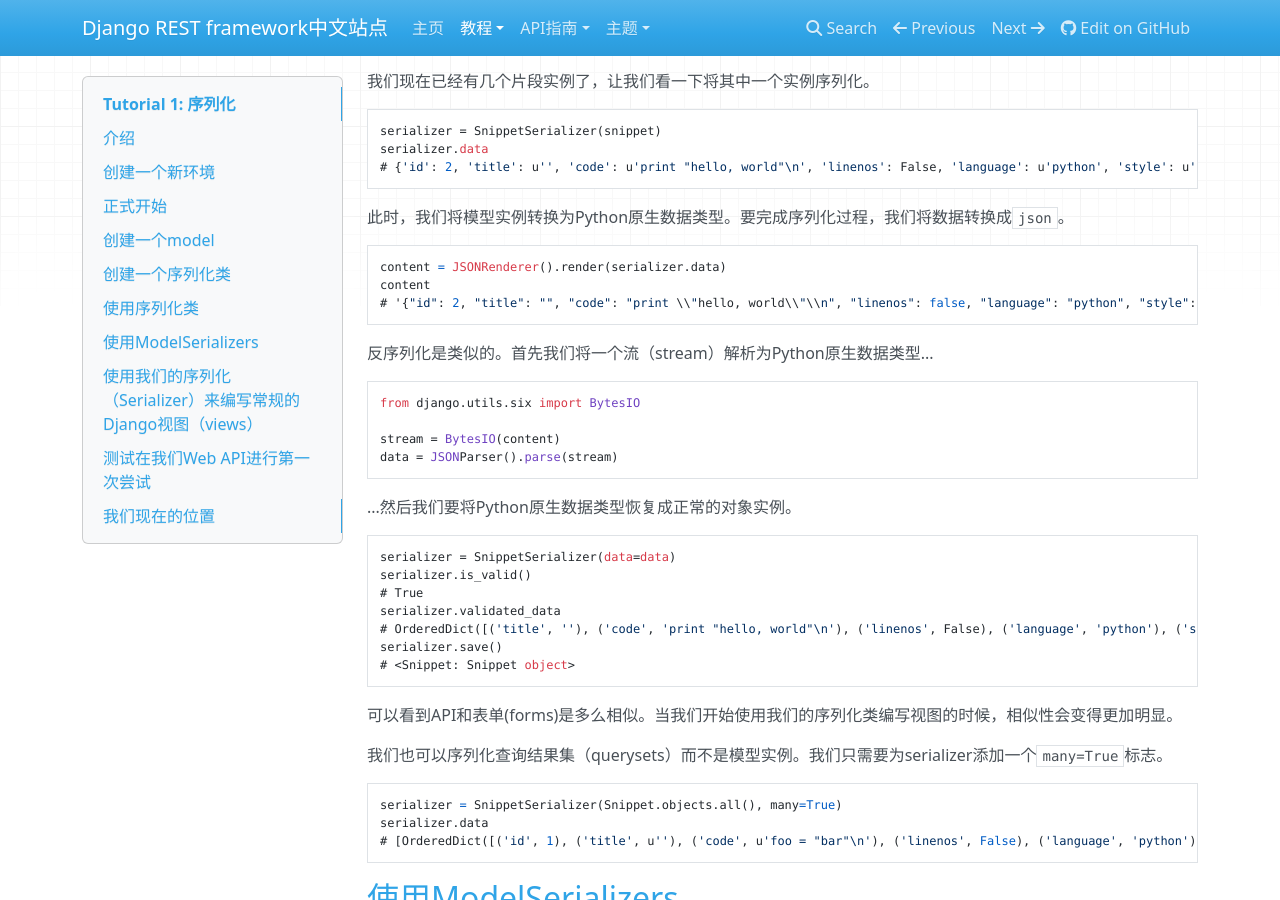
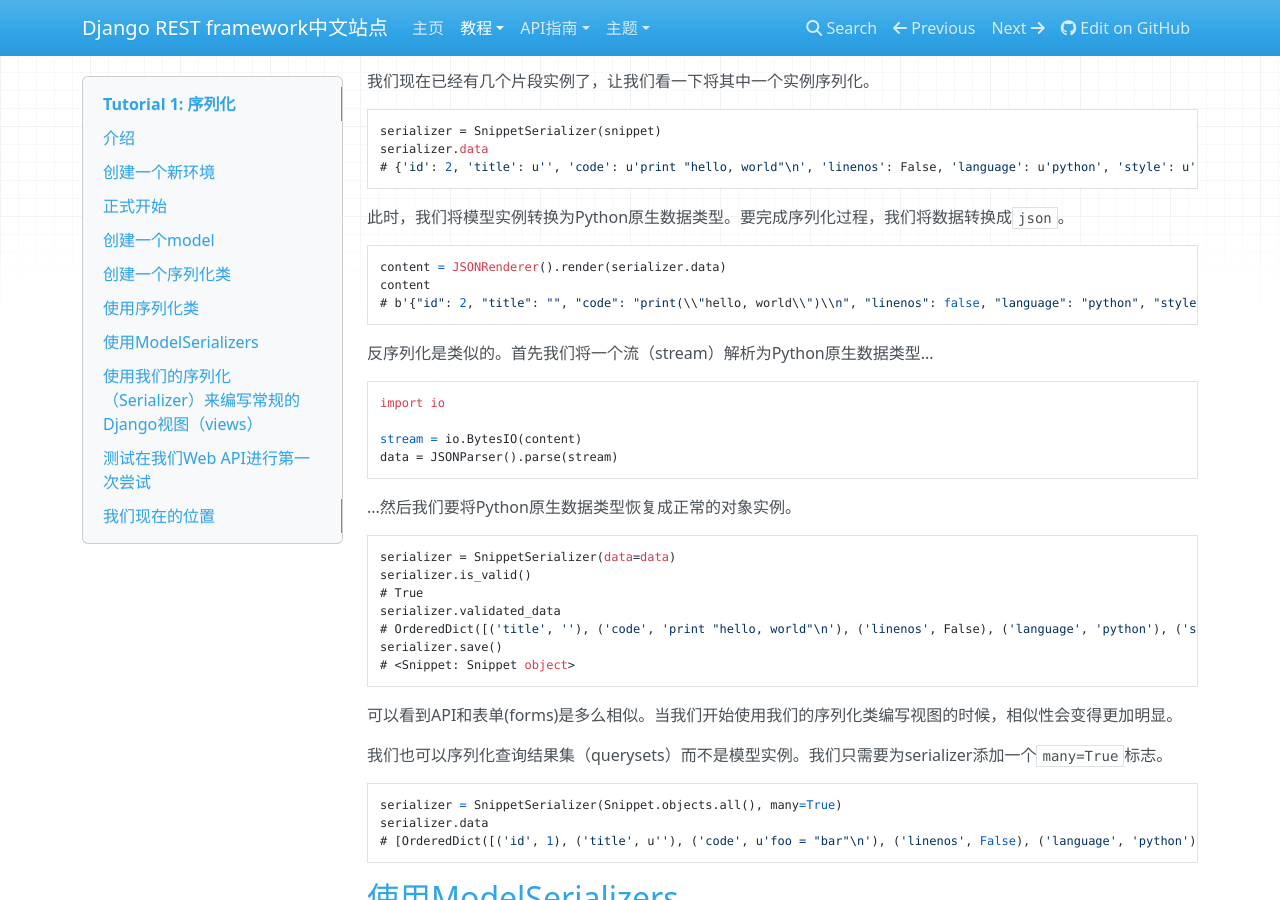
Before and after one commit to Q1mi/Django-REST-framework-documentation, an MkDocs documentation site: the page built from docs/tutorial/1-serialization_zh.md, in a window 1280 px wide and 900 px high, scrolled down 3308 px. Built offline with MkDocs 1.6.1, drawn with Linux system fonts in a browser that asks for light colours; nearby versions of some CDN libraries.

Commit message:
fix: 更新内容至新版本

```diff
--- a/docs/tutorial/1-serialization_zh.md
+++ b/docs/tutorial/1-serialization_zh.md
@@ -152,13 +152,13 @@
 
     content = JSONRenderer().render(serializer.data)
     content
-    # '{"id": 2, "title": "", "code": "print \\"hello, world\\"\\n", "linenos": false, "language": "python", "style": "friendly"}'
+    # b'{"id": 2, "title": "", "code": "print(\\"hello, world\\")\\n", "linenos": false, "language": "python", "style": "friendly"}'
 
 反序列化是类似的。首先我们将一个流（stream）解析为Python原生数据类型...
 
-    from django.utils.six import BytesIO
+    import io
 
-    stream = BytesIO(content)
+    stream = io.BytesIO(content)
     data = JSONParser().parse(stream)
 
 ...然后我们要将Python原生数据类型恢复成正常的对象实例。
```
